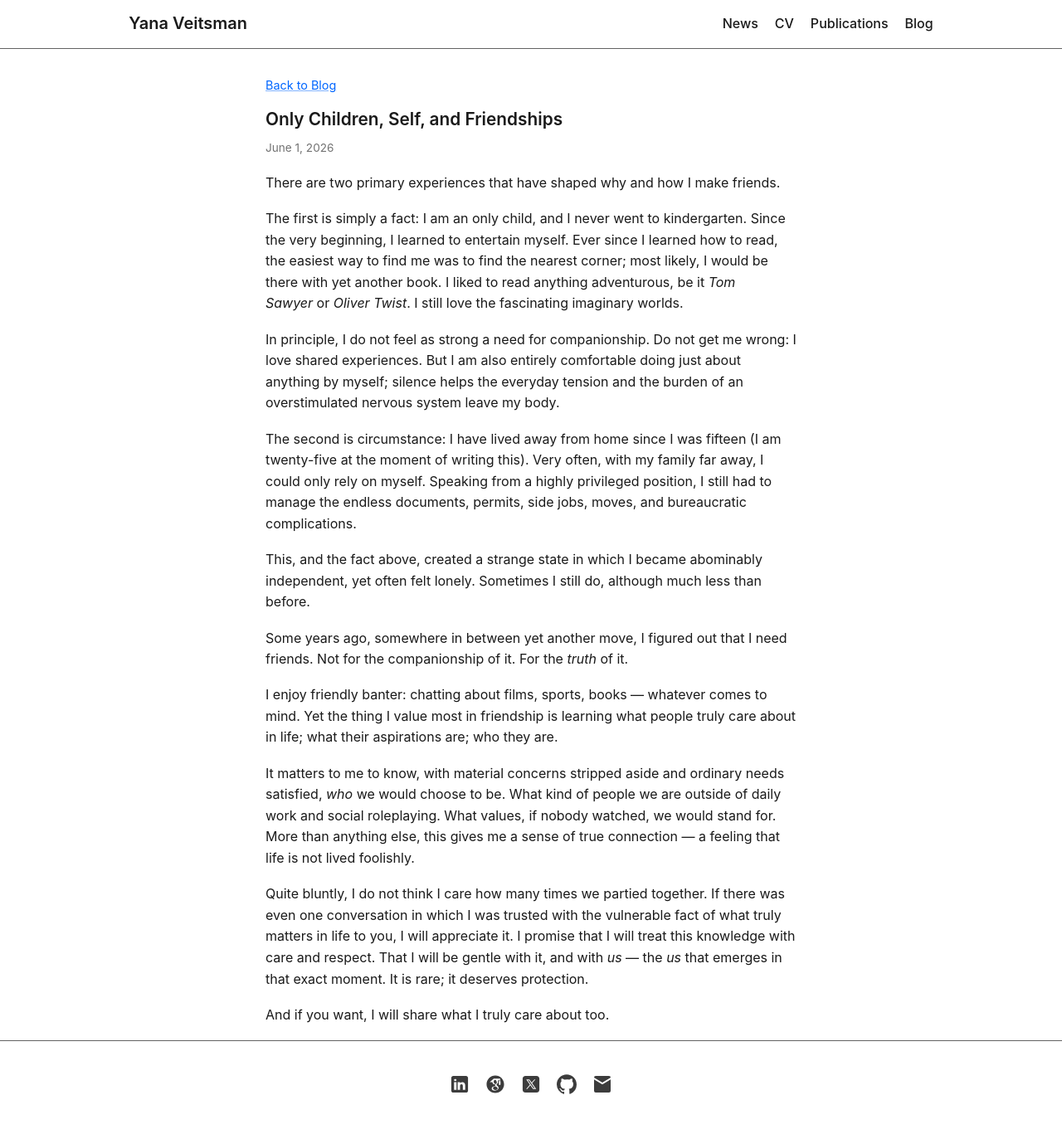
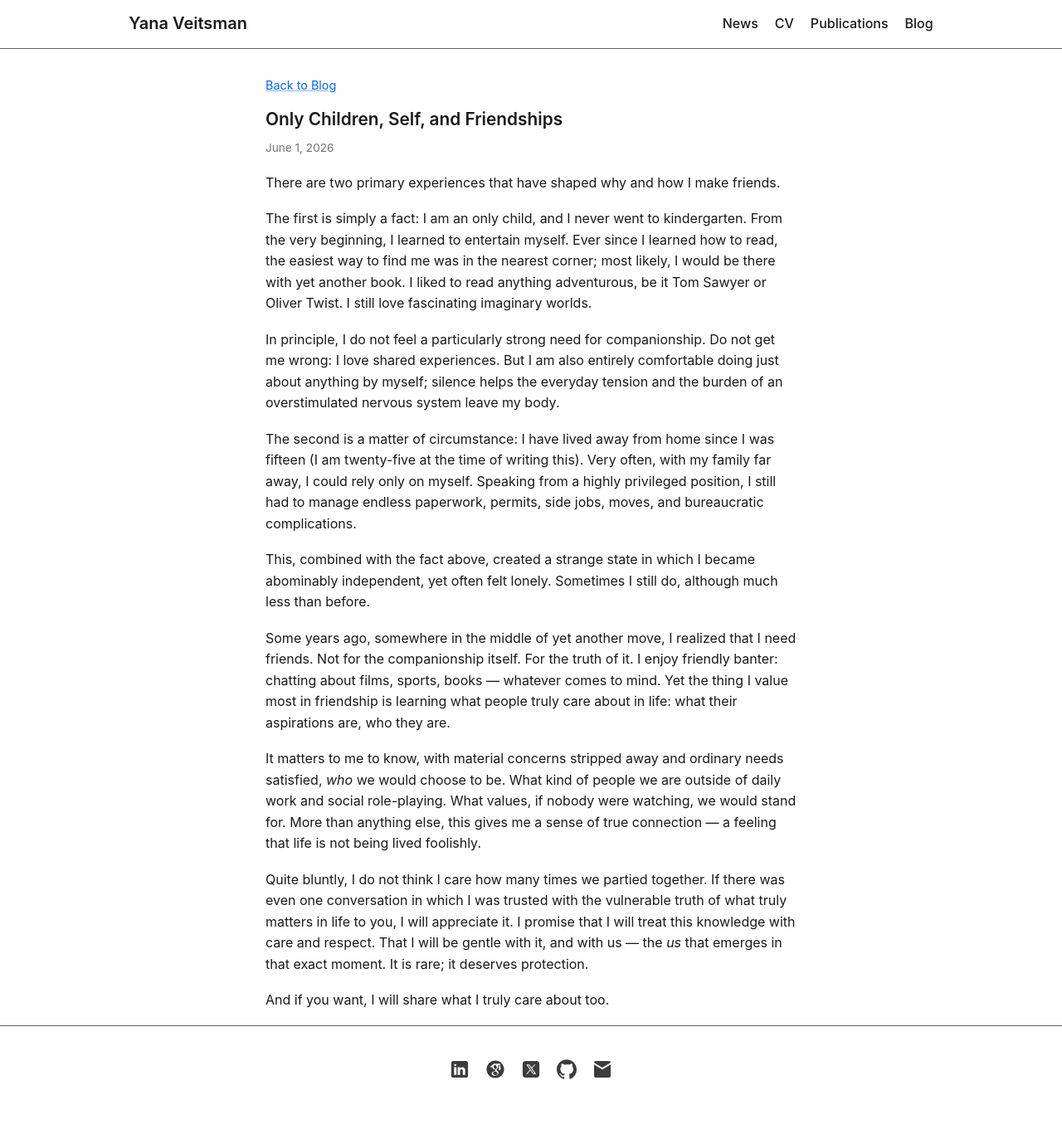
Before and after one commit to yan-vei/yan-vei.github.io, a Jekyll site: the page built from _posts/2026-05-31-only-children-friendships.md, in a window 1280 px wide. Shown: the whole page at 83% size. Built offline with Jekyll 4.4.1, drawn with Linux system fonts in a browser that asks for light colours.

Commit message:
fix grammar and typos

```diff
--- a/_posts/2026-05-31-only-children-friendships.md
+++ b/_posts/2026-05-31-only-children-friendships.md
@@ -9,20 +9,19 @@ excerpt: >
 
 There are two primary experiences that have shaped why and how I make friends.
 
-The first is simply a fact: I am an only child, and I never went to kindergarten. Since the very beginning, I learned to entertain myself. Ever since I learned how to read, the easiest way to find me was to find the nearest corner; most likely, I would be there with yet another book. I liked to read anything adventurous, be it *Tom Sawyer* or *Oliver Twist*. I still love the fascinating imaginary worlds.
+The first is simply a fact: I am an only child, and I never went to kindergarten. From the very beginning, I learned to entertain myself. Ever since I learned how to read, the easiest way to find me was in the nearest corner; most likely, I would be there with yet another book. I liked to read anything adventurous, be it Tom Sawyer or Oliver Twist. I still love fascinating imaginary worlds.
 
-In principle, I do not feel as strong a need for companionship. Do not get me wrong: I love shared experiences. But I am also entirely comfortable doing just about anything by myself; silence helps the everyday tension and the burden of an overstimulated nervous system leave my body.
+In principle, I do not feel a particularly strong need for companionship. Do not get me wrong: I love shared experiences. But I am also entirely comfortable doing just about anything by myself; silence helps the everyday tension and the burden of an overstimulated nervous system leave my body.
 
-The second is circumstance: I have lived away from home since I was fifteen (I am twenty-five at the moment of writing this). Very often, with my family far away, I could only rely on myself. Speaking from a highly privileged position, I still had to manage the endless documents, permits, side jobs, moves, and bureaucratic complications.
+The second is a matter of circumstance: I have lived away from home since I was fifteen (I am twenty-five at the time of writing this). Very often, with my family far away, I could rely only on myself. Speaking from a highly privileged position, I still had to manage endless paperwork, permits, side jobs, moves, and bureaucratic complications.
 
-This, and the fact above, created a strange state in which I became abominably independent, yet often felt lonely. Sometimes I still do, although much less than before.
+This, combined with the fact above, created a strange state in which I became abominably independent, yet often felt lonely. Sometimes I still do, although much less than before.
 
-Some years ago, somewhere in between yet another move, I figured out that I need friends. Not for the companionship of it. For the *truth* of it.
+Some years ago, somewhere in the middle of yet another move, I realized that I need friends. Not for the companionship itself. For the truth of it.
+I enjoy friendly banter: chatting about films, sports, books — whatever comes to mind. Yet the thing I value most in friendship is learning what people truly care about in life: what their aspirations are, who they are.
 
-I enjoy friendly banter: chatting about films, sports, books — whatever comes to mind. Yet the thing I value most in friendship is learning what people truly care about in life; what their aspirations are; who they are.
+It matters to me to know, with material concerns stripped away and ordinary needs satisfied, *who* we would choose to be. What kind of people we are outside of daily work and social role-playing. What values, if nobody were watching, we would stand for. More than anything else, this gives me a sense of true connection — a feeling that life is not being lived foolishly.
 
-It matters to me to know, with material concerns stripped aside and ordinary needs satisfied, *who* we would choose to be. What kind of people we are outside of daily work and social roleplaying. What values, if nobody watched, we would stand for. More than anything else, this gives me a sense of true connection — a feeling that life is not lived foolishly.
-
-Quite bluntly, I do not think I care how many times we partied together. If there was even one conversation in which I was trusted with the vulnerable fact of what truly matters in life to you, I will appreciate it. I promise that I will treat this knowledge with care and respect. That I will be gentle with it, and with *us* — the *us* that emerges in that exact moment. It is rare; it deserves protection.
+Quite bluntly, I do not think I care how many times we partied together. If there was even one conversation in which I was trusted with the vulnerable truth of what truly matters in life to you, I will appreciate it. I promise that I will treat this knowledge with care and respect. That I will be gentle with it, and with us — the *us* that emerges in that exact moment. It is rare; it deserves protection.
 
 And if you want, I will share what I truly care about too.
```
